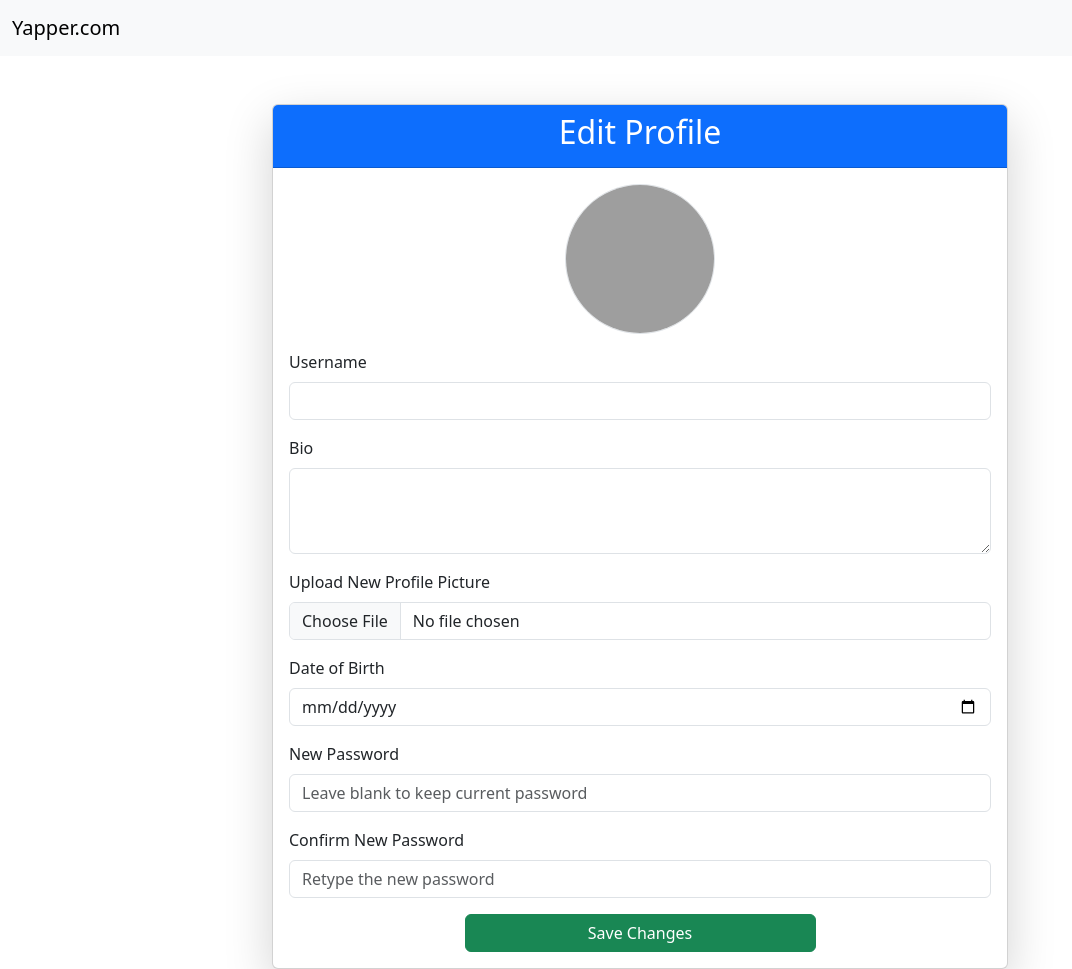
After one commit to 2003HARSH/ReaderSphere, a Flask app: template website/templates/edit_profile.html in a window 1280 px wide. The commit adds this page. Shown: the whole page, without its empty margins (0-1072 px from the left). Run offline with Flask 3, Linux system fonts and the light colour scheme; the template is opened without the code that fills it, so the values that code supplies are empty; parts of the project's set-up code (start-up, migrations or seed data) failed here and were passed over; some libraries are stand-ins or nearby versions; grey boxes are pictures that could not be loaded.

Commit message:
Added edit-profile functionality

```diff
--- a/website/__init__.py
+++ b/website/__init__.py
@@ -2,6 +2,7 @@ from flask import Flask
 from os import path
 import os
 from .sockets import configure_socketio
+from flask_migrate import Migrate
 
 def create_app():
     from .extensions import socketio,db,login_manager,DB_NAME
@@ -11,6 +12,7 @@ def create_app():
     db.init_app(app)
 
     socketio.init_app(app, cors_allowed_origins="*")
+    migrate = Migrate(app, db)
 
     from .views import views
     from .auth import auth
--- a/website/models.py
+++ b/website/models.py
@@ -11,6 +11,7 @@ class User(db.Model, UserMixin):
     dob = db.Column(db.Date, nullable=False)
     profile_pic = db.Column(db.String(120))
     password = db.Column(db.String(255), nullable=False)
+    bio = db.Column(db.Text, nullable=True)
 
 class Message(db.Model):
     id=db.Column(db.Integer,primary_key=True)
--- /dev/null
+++ b/website/templates/edit_profile.html
@@ -0,0 +1,60 @@
+{% extends "base.html" %}
+
+{% block content %}
+<div class="container mt-5">
+    <div class="row justify-content-center">
+        <div class="col-md-8">
+            <div class="card shadow-lg">
+                <div class="card-header bg-primary text-white text-center">
+                    <h2>Edit Profile</h2>
+                </div>
+                <div class="card-body">
+                    <form method="POST" enctype="multipart/form-data">
+                        <div class="mb-3 text-center">
+                            <img src="{{ url_for('static', filename='profile_pics/' + user.profile_pic) }}"
+                                alt="Profile Picture" class="rounded-circle img-fluid border"
+                                style="width: 150px; height: 150px; object-fit: cover;">
+                        </div>
+                        <div class="mb-3">
+                            <label class="form-label">Username</label>
+                            <input type="text" name="username" value="{{ user.username }}" class="form-control"
+                                required>
+                        </div>
+
+                        <div class="mb-3">
+                            <label class="form-label">Bio</label>
+                            <textarea name="bio" class="form-control" rows="3">{{ user.bio }}</textarea>
+                        </div>
+
+                        <div class="mb-3">
+                            <label class="form-label">Upload New Profile Picture</label>
+                            <input type="file" name="profile_pic" class="form-control">
+                        </div>
+
+                        <div class="mb-3">
+                            <label class="form-label">Date of Birth</label>
+                            <input type="date" name="dob" class="form-control">
+                        </div>
+
+                        <div class="mb-3">
+                            <label class="form-label">New Password</label>
+                            <input type="password" name="password" class="form-control"
+                                placeholder="Leave blank to keep current password">
+                        </div>
+
+                        <div class="mb-3">
+                            <label class="form-label">Confirm New Password</label>
+                            <input type="password" name="conf_password" class="form-control"
+                                placeholder="Retype the new password">
+                        </div>
+
+                        <div class="text-center">
+                            <button type="submit" class="btn btn-success w-50">Save Changes</button>
+                        </div>
+                    </form>
+                </div>
+            </div>
+        </div>
+    </div>
+</div>
+{% endblock %}
--- a/website/templates/profile.html
+++ b/website/templates/profile.html
@@ -12,8 +12,11 @@
                     <img src="{{ url_for('static', filename='profile_pics/' + user.profile_pic) }}"  alt="Profile Picture" class="rounded-circle img-fluid border" style="width: 150px; height: 150px; object-fit: cover;">
                     <h3 class="mt-3">{{ user.first_name }} {{ user.last_name }}</h3>
                     <p class="text-muted">@{{ user.username }}</p>
+                    {%if user.bio %}
+                    <p class="text-muted">{{ user.bio }}</p>
+                    {%endif %}
                     {% if edit== True %}
-                    <a href="#" class="btn btn-outline-primary btn-sm mt-2">Edit Profile</a>
+                    <a href="{{ url_for('auth.edit_profile')}}" class="btn btn-outline-primary btn-sm mt-2">Edit Profile</a>
                     {%endif%}
                 </div>
             </div>
--- a/website/views.py
+++ b/website/views.py
@@ -1,7 +1,6 @@
 from flask import Blueprint,render_template,request,jsonify,redirect,url_for
 from flask_login import login_required,current_user
 from .models import User,Message
-from .extensions import socketio,db
 
 views=Blueprint('views',__name__)
 
```
Also changed, not shown: website/auth.py (+33 -0 lines), 1 other file.
